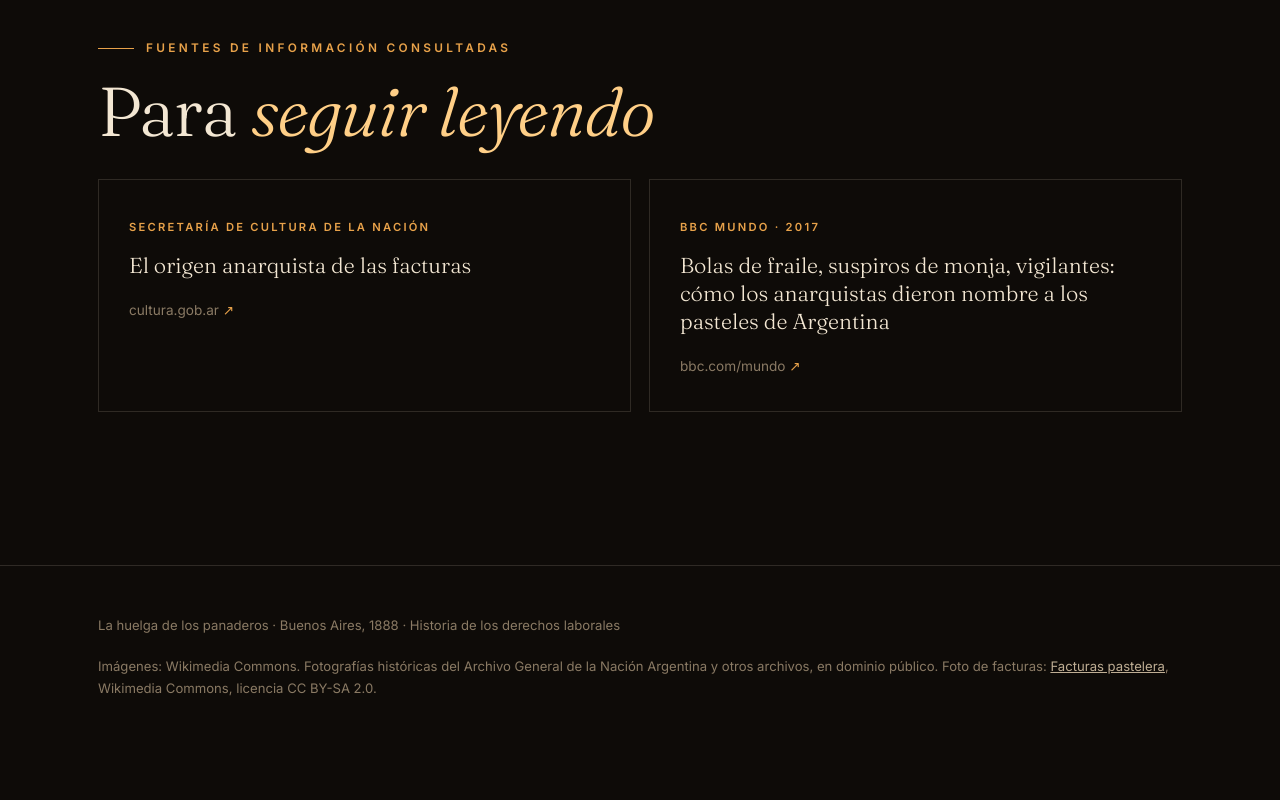
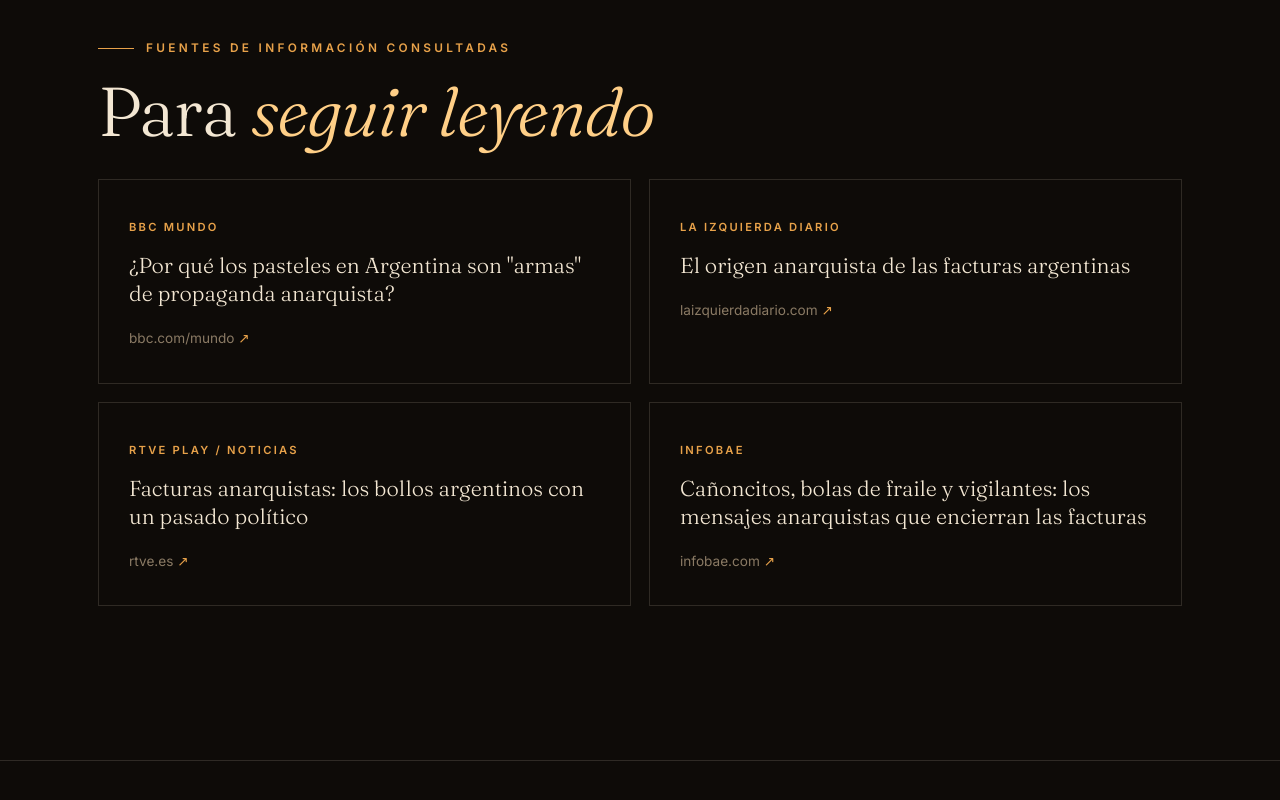
Before and after one commit to kiramman-mp3/web-scrollytelling-facturas, a plain HTML site: page index.html in a window 1280 px wide. Shown: the part 9693-10493 px from the top of the page. Before the commit the page ends 10457 px from the top, so only its background shows below. Drawn offline with Linux system fonts and the light colour scheme.

Commit message:
docs: update README with project documentation and refresh reference links in index.html

```diff
--- a/index.html
+++ b/index.html
@@ -531,15 +531,25 @@
     <span class="eyebrow reveal">Fuentes de información consultadas</span>
     <h2 class="reveal">Para <em>seguir leyendo</em></h2>
     <div class="sources">
-      <a class="source reveal" href="https://www.cultura.gob.ar/el-origen-anarquista-de-las-facturas-8588/" target="_blank" rel="noopener">
-        <small>Secretaría de Cultura de la Nación</small>
-        <h4>El origen anarquista de las facturas</h4>
-        <span>cultura.gob.ar</span>
+      <a class="source reveal" href="https://www.bbc.com/mundo/vert-tra-41989045" target="_blank" rel="noopener">
+        <small>BBC Mundo</small>
+        <h4>¿Por qué los pasteles en Argentina son "armas" de propaganda anarquista?</h4>
+        <span>bbc.com/mundo</span>
       </a>
-      <a class="source reveal d1" href="https://www.bbc.com/mundo/noticias-america-latina-41865430" target="_blank" rel="noopener">
-        <small>BBC Mundo · 2017</small>
-        <h4>Bolas de fraile, suspiros de monja, vigilantes: cómo los anarquistas dieron nombre a los pasteles de Argentina</h4>
-        <span>bbc.com/mundo</span>
+      <a class="source reveal d1" href="https://www.laizquierdadiario.com/El-origen-anarquista-de-las-facturas-argentinas" target="_blank" rel="noopener">
+        <small>La Izquierda Diario</small>
+        <h4>El origen anarquista de las facturas argentinas</h4>
+        <span>laizquierdadiario.com</span>
+      </a>
+      <a class="source reveal d2" href="https://www.rtve.es/play/noticias/20220225/facturas-anarquistas-argentinas/2284301.shtml" target="_blank" rel="noopener">
+        <small>RTVE Play / Noticias</small>
+        <h4>Facturas anarquistas: los bollos argentinos con un pasado político</h4>
+        <span>rtve.es</span>
+      </a>
+      <a class="source reveal d3" href="https://www.infobae.com/sociedad/2020/08/04/canoncitos-bolas-de-fraile-y-vigilantes-los-mensajes-anarquistas-que-encierran-las-facturas/" target="_blank" rel="noopener">
+        <small>Infobae</small>
+        <h4>Cañoncitos, bolas de fraile y vigilantes: los mensajes anarquistas que encierran las facturas</h4>
+        <span>infobae.com</span>
       </a>
     </div>
   </div>
```
Also changed, not shown: 1 other file.
